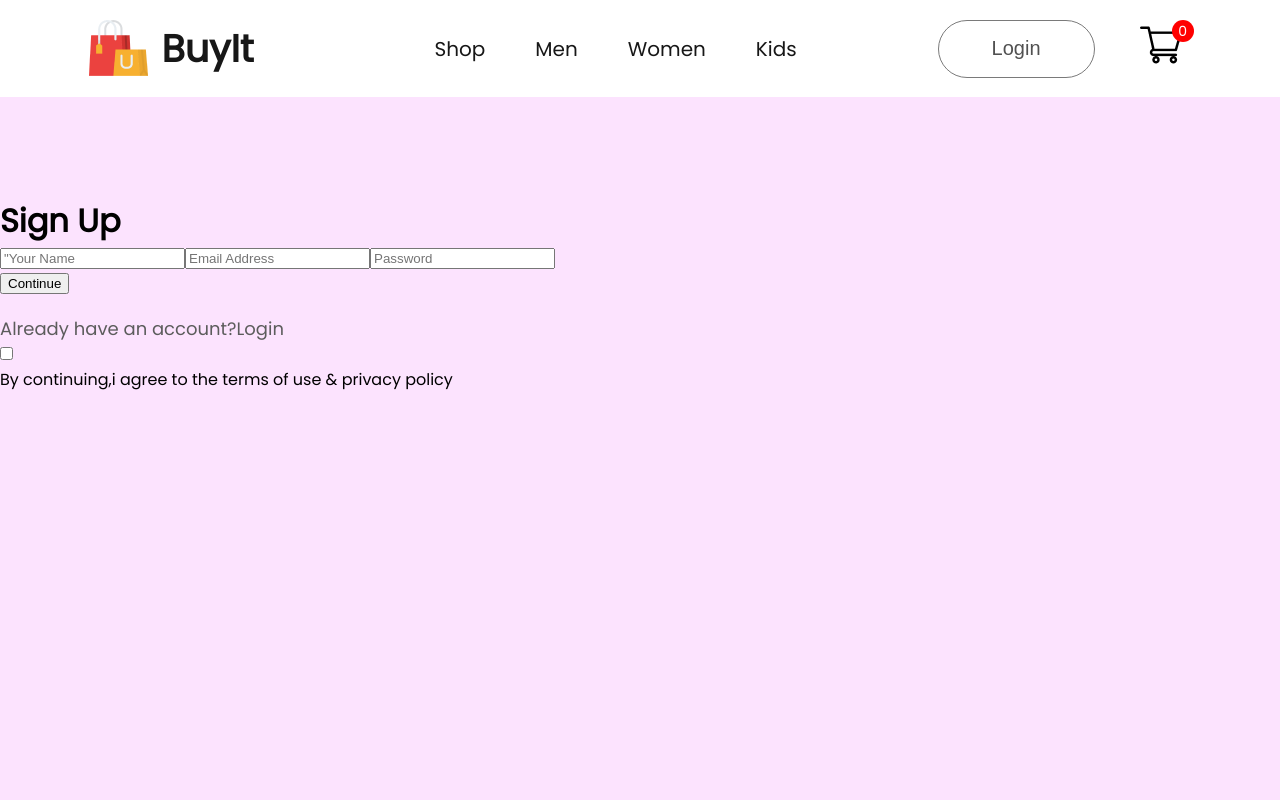
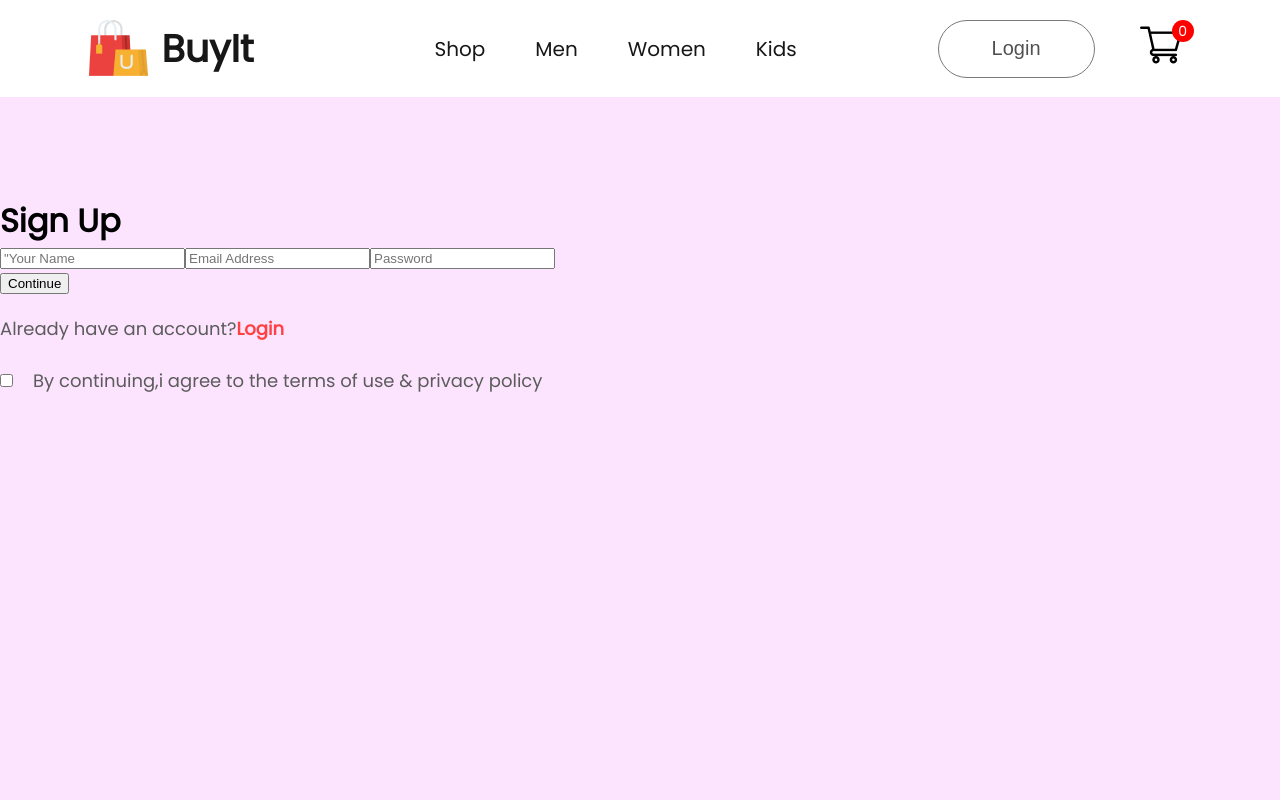
Before and after one commit to Ajay-v44/BuyIt, a React (Create React App) app in the folder frontend/: page /login in a window 1280 px wide. Shown: the top 800 px of the page. Built offline with nearby package versions, Linux system fonts and the light colour scheme.

Commit message:
added more styles

```diff
--- a/frontend/src/pages/Css/LoginSignup.css
+++ b/frontend/src/pages/Css/LoginSignup.css
@@ -29,7 +29,7 @@
     color: #5c5c5c;
     font-size: 18px;
 }
-,.loginsignup-containerr button{
+.loginsignup-containerr button{
     width: 580px;
     height: 72px;
     color: white;
@@ -47,3 +47,16 @@
     font-size: 18px;
     font-weight: 500;
 }
+.loginsignup-login span{
+    color: #ff4141;
+    font-weight: 600;
+}
+.loginsignup-agree{
+display: flex;
+align-items: center;
+margin-top: 25px;
+gap: 20px;
+color: #5c5c5c;
+font-size: 18px;
+font-weight: 500;
+}
```
